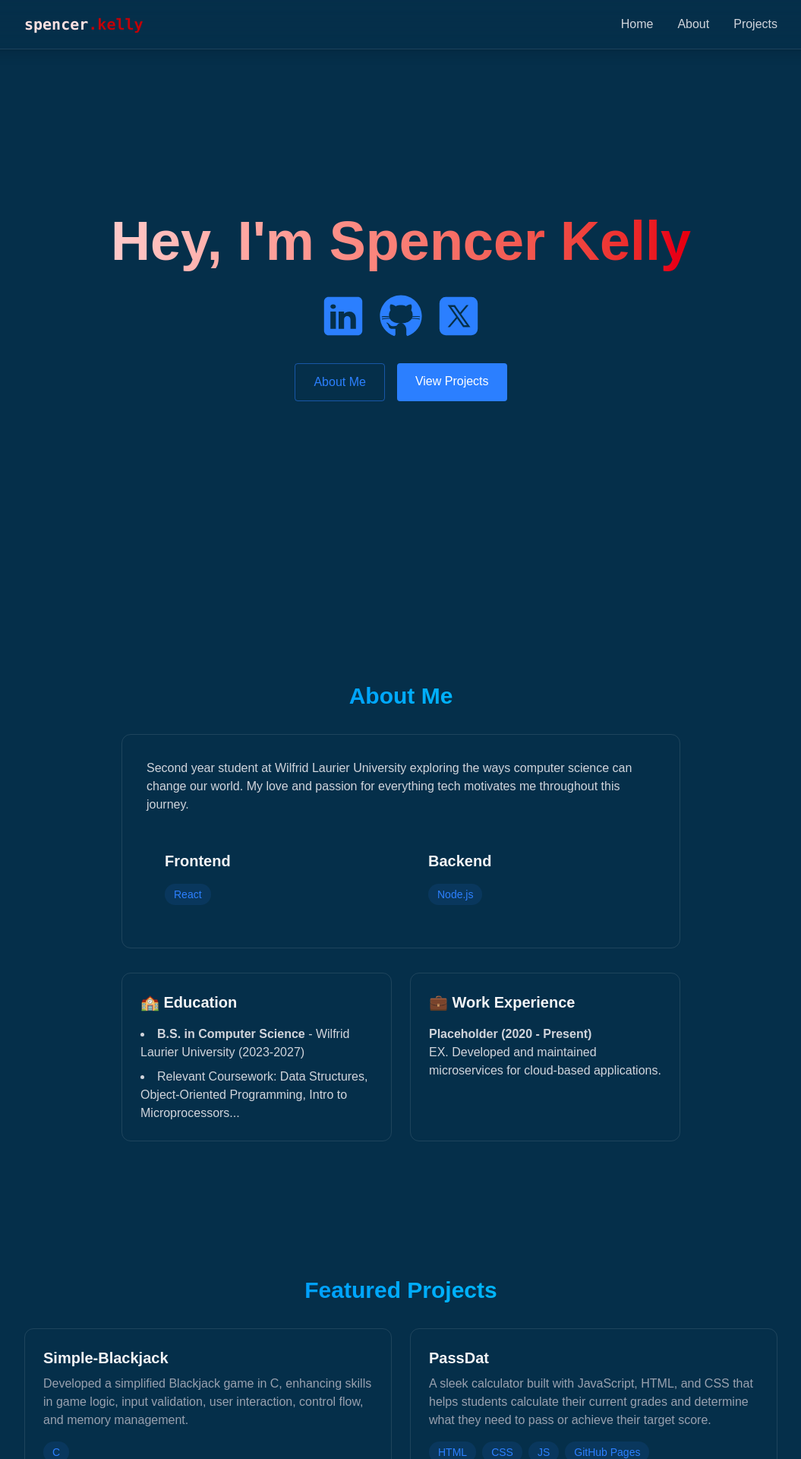
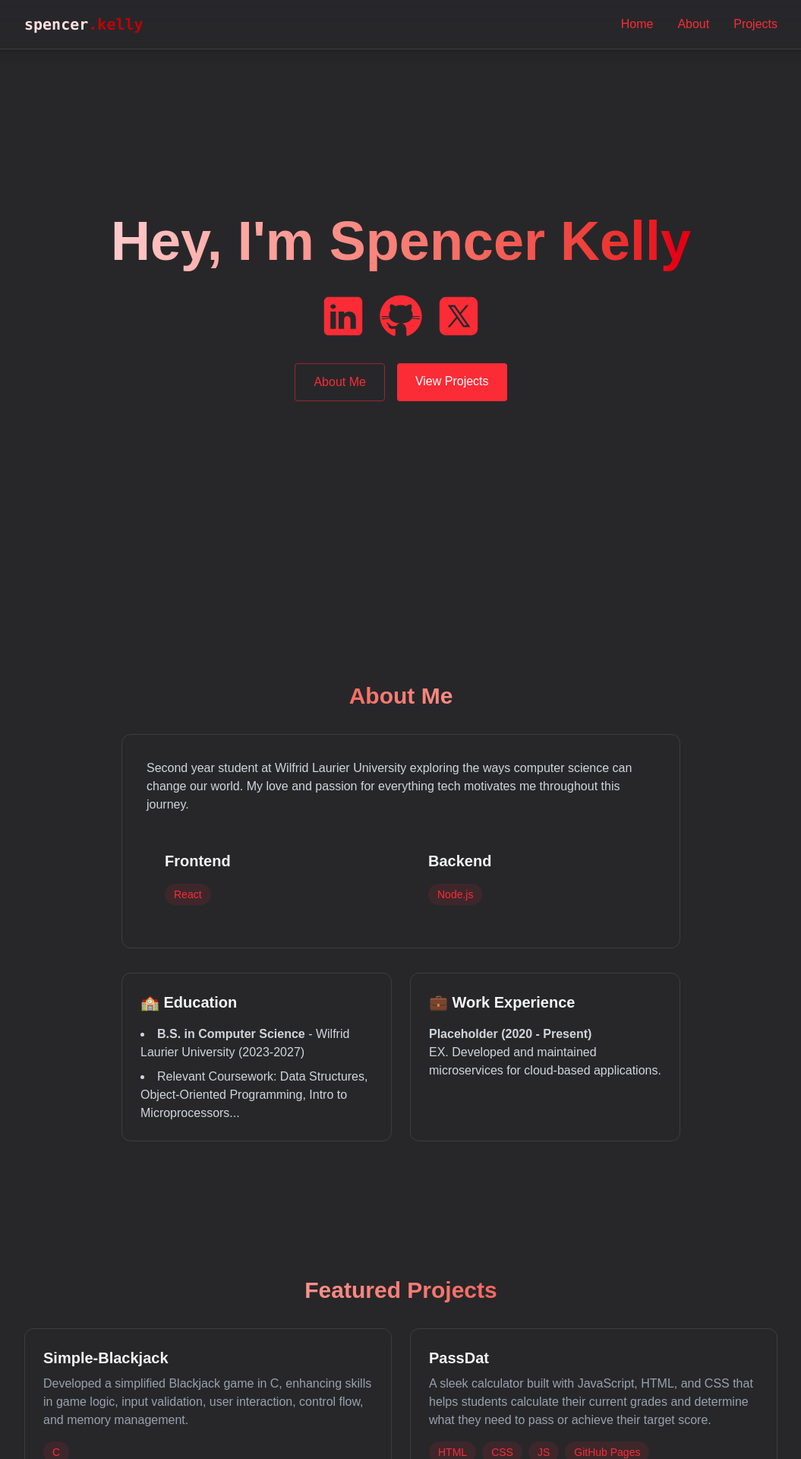
Before and after one commit to Flapjacck/React-Portfolio, a React (Vite) app: page / in a window 1280 px wide. Shown: the top 1920 px of the page at 76% size, without its empty margins (112-1167 px from the left). Built offline with nearby package versions, Linux system fonts and the light colour scheme.

Commit message:
Changed color palette

```diff
--- a/src/App.tsx
+++ b/src/App.tsx
@@ -16,7 +16,7 @@ const App = () => {
       <div
         className={`min-h-screen transition-opacity duration-700 ${
           isLoaded ? "opacity-100" : "opacity-0"
-        } bg-sky-950 text-gray-100`}
+        } bg-zinc-800 text-gray-100`}
       >
         <Navbar menuOpen={menuOpen} setMenuOpen={setMenuOpen} />
         <Home />
--- a/src/components/LoadingScreen.tsx
+++ b/src/components/LoadingScreen.tsx
@@ -27,12 +27,12 @@ export const LoadingScreen = ({ onComplete }: LoadingScreenProps) => {
   }, [onComplete]);
 
   return (
-    <div className="fixed inset-0 z-50 bg-sky-950 text-orange-100 flex flex-col items-center justify-center">
+    <div className="fixed inset-0 z-50 bg-zinc-800 text-orange-100 flex flex-col items-center justify-center">
       <div className="mb-4 text-4xl font-mono font-bold">
         {text} <span className="animate-blink ml-1"> | </span>
       </div>
 
-      <div className="w-[200px] h-[2px] bg-sky-950 rounded relative overflow-hidden">
+      <div className="w-[200px] h-[2px] bg-zinc-800 rounded relative overflow-hidden">
         <div className="w-[40%] h-full bg-red-700 shadow-[0_0_15px_#3b82f6] animate-loading-bar"></div>
       </div>
     </div>
--- a/src/components/Navbar.tsx
+++ b/src/components/Navbar.tsx
@@ -28,21 +28,21 @@ export const Navbar = ({ menuOpen, setMenuOpen }: NavbarProps) => {
           <div className="hidden md:flex items-center space-x-8">
             <a
               href="#home"
-              className="text-gray-300 hover:text-white transition-colors"
+              className="text-red-500 hover:text-white transition-colors"
             >
               {" "}
               Home
             </a>
             <a
               href="#about"
-              className="text-gray-300 hover:text-white transition-colors"
+              className="text-red-500 hover:text-white transition-colors"
             >
               {" "}
               About{" "}
             </a>
             <a
               href="#projects"
-              className="text-gray-300 hover:text-white transition-colors"
+              className="text-red-500 hover:text-white transition-colors"
             >
               {" "}
               Projects{" "}
--- a/src/components/SvgRow.tsx
+++ b/src/components/SvgRow.tsx
@@ -11,7 +11,7 @@ interface SvgIconProps {
         height="50"
         viewBox="0 0 50 50"
         fill="currentColor"
-        className="w-15 h-15 text-blue-500 hover:text-blue-700 transition-colors"
+        className="w-15 h-15 text-red-500 hover:text-red-700 transition-colors"
         aria-label={alt}
       >
         <path d={svgPath} />
--- a/src/components/sections/About.tsx
+++ b/src/components/sections/About.tsx
@@ -43,11 +43,11 @@ export const About: React.FC = () => {
     <section id="about" className="min-h-screen flex items-center justify-center py-20">
       <RevealOnScroll>
         <div className="max-w-3xl mx-auto px-4">
-          <h2 className="text-3xl font-bold mb-8 bg-gradient-to-r from-blue-500 to-cyan-400 bg-clip-text text-transparent text-center">
+          <h2 className="text-3xl font-bold mb-8 bg-gradient-to-r from-red-600 to-red-200 bg-clip-text text-transparent text-center">
             About Me
           </h2>
 
-          <div className="rounded-xl p-8 border-white/10 border hover:-translate-y-1 transition-all">
+          <div className="rounded-xl p-8 border-white/10 border hover:-translate-y-1 hover:shadow-[0_2px_8px_rgba(255,0,0,0.3)] transition-all">
             <p className="text-gray-300 mb-6">
             Second year student at Wilfrid Laurier University exploring the ways computer science can change our world.
             My love and passion for everything tech motivates me throughout this journey.
@@ -62,7 +62,7 @@ export const About: React.FC = () => {
                       {section.skills.map((tech, key) => (
                         <span
                           key={key}
-                          className="bg-blue-500/10 text-blue-500 py-1 px-3 rounded-full text-sm hover:bg-blue-500/20 hover:shadow-[0_2px_8px_rgba(59,130,246,0.2)] transition"
+                          className="bg-red-500/10 text-red-500 py-1 px-3 rounded-full text-sm hover:bg-red-500/20 hover:shadow-[0_2px_8px_rgba(255,0,0,0.2)] transition"
                         >
                           {tech}
                         </span>
@@ -75,7 +75,7 @@ export const About: React.FC = () => {
           </div>
 
           <div className="grid grid-cols-1 md:grid-cols-2 gap-6 mt-8">
-            <div className="p-6 rounded-xl border-white/10 border hover:-translate-y-1 transition-all">
+            <div className="p-6 rounded-xl border-white/10 border hover:-translate-y-1 hover:shadow-[0_2px_8px_rgba(255,0,0,0.3)] transition-all">
               <h3 className="text-xl font-bold mb-4"> 🏫 Education </h3>
               <ul className="list-disc list-inside text-gray-300 space-y-2">
                 <li>
@@ -85,7 +85,7 @@ export const About: React.FC = () => {
               </ul>
             </div>
 
-            <div className="p-6 rounded-xl border-white/10 border hover:-translate-y-1 transition-all">
+            <div className="p-6 rounded-xl border-white/10 border hover:-translate-y-1 hover:shadow-[0_2px_8px_rgba(255,0,0,0.3)] transition-all">
               <h3 className="text-xl font-bold mb-4"> 💼 Work Experience </h3>
               <div className="space-y-4 text-gray-300">
                 {experiences.map((exp, index) => (
--- a/src/components/sections/Home.tsx
+++ b/src/components/sections/Home.tsx
@@ -18,15 +18,15 @@ export const Home = () => {
           <div className="flex justify-center space-x-4">
             <a
               href="#about"
-              className="border border-blue-500/50 text-blue-500 py-3 px-6 rounded font-medium transition-all duration-200
-             hover:-translate-y-0.5 hover:shadow-[0_0_15px_rgba(59, 130, 246, 0.2)] hover:bg-blue-500/10"
+              className="border border-red-500/50 text-red-500 py-3 px-6 rounded font-medium transition-all duration-200
+             hover:-translate-y-0.5 hover:shadow-[0_0_15px_rgba(59, 130, 246, 0.2)] hover:bg-red-500/10"
             >
               About Me
             </a>
 
             <a
               href="#projects"
-              className="bg-blue-500 text-white py-3 px-6 rounded font-medium transition relative overflow-hidden hover:-translate-y-0.5 hover:shadow-[0_0_15px_rgba(59, 130, 246, 0.4)]"
+              className="bg-red-500 text-white py-3 px-6 rounded font-medium transition relative overflow-hidden hover:-translate-y-0.5 hover:shadow-[0_0_15px_rgba(59, 130, 246, 0.4)]"
             >
               View Projects
             </a>
--- a/src/components/sections/Projects.tsx
+++ b/src/components/sections/Projects.tsx
@@ -41,14 +41,14 @@ export const Projects: React.FC = () => {
     >
       <RevealOnScroll>
         <div className="max-w-5xl mx-auto px-4">
-          <h2 className="text-3xl font-bold mb-8 bg-gradient-to-r from-blue-500 to-cyan-400 bg-clip-text text-transparent text-center">
+          <h2 className="text-3xl font-bold mb-8 bg-gradient-to-l from-red-600 to-red-200 bg-clip-text text-transparent text-center">
             Featured Projects
           </h2>
           <div className="grid grid-cols-1 md:grid-cols-2 gap-6">
             {projects.map((project, index) => (
               <div
                 key={index}
-                className="p-6 rounded-xl border border-white/10 hover:-translate-y-1 hover:border-blue-500/30 hover:shadow-[0_2px_8px_rgba(59,130,246,0.2)] transition"
+                className="p-6 rounded-xl border border-white/10 hover:-translate-y-1 hover:border-red-500/30 hover:shadow-[0_2px_8px_rgba(255,0,0,0.3)] transition"
               >
                 <h3 className="text-xl font-bold mb-2">{project.title}</h3>
                 <p className="text-gray-400 mb-4">{project.description}</p>
@@ -56,7 +56,7 @@ export const Projects: React.FC = () => {
                   {project.technologies.map((tech, key) => (
                     <span
                       key={key}
-                      className="bg-blue-500/10 text-blue-500 py-1 px-3 rounded-full text-sm hover:bg-blue-500/20 hover:shadow-[0_2px_8px_rgba(59,130,246,0.1)] transition-all"
+                      className="bg-red-500/10 text-red-500 py-1 px-3 rounded-full text-sm hover:bg-red-500/20 hover:shadow-[0_2px_8px_rgba(255,0,0,0.2)] transition-all"
                     >
                       {tech}
                     </span>
@@ -65,7 +65,7 @@ export const Projects: React.FC = () => {
                 <div className="flex justify-between items-center">
                   <a
                     href="#"
-                    className="text-blue-400 hover:text-blue-300 transition-colors my-4"
+                    className="text-red-400 hover:text-red-300 transition-colors my-4"
                   >
                     View Project →
                   </a>
--- a/src/index.css
+++ b/src/index.css
@@ -5,7 +5,7 @@ body {
   margin: 0;
   padding: 0;
   font-family: "Space Grotesk", sans-serif;
-  background: #003049;
+  background: #342828;
   color: #f3f4f6;
 }
 
```
